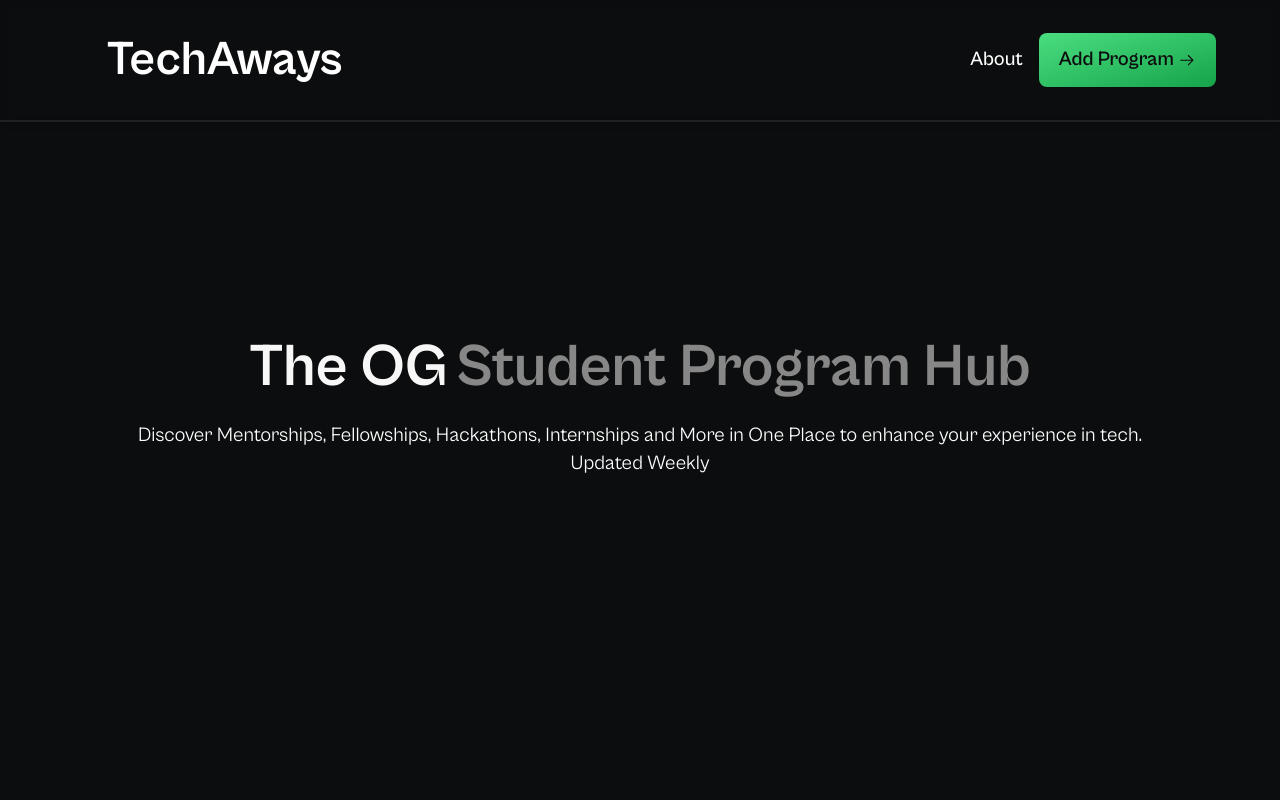
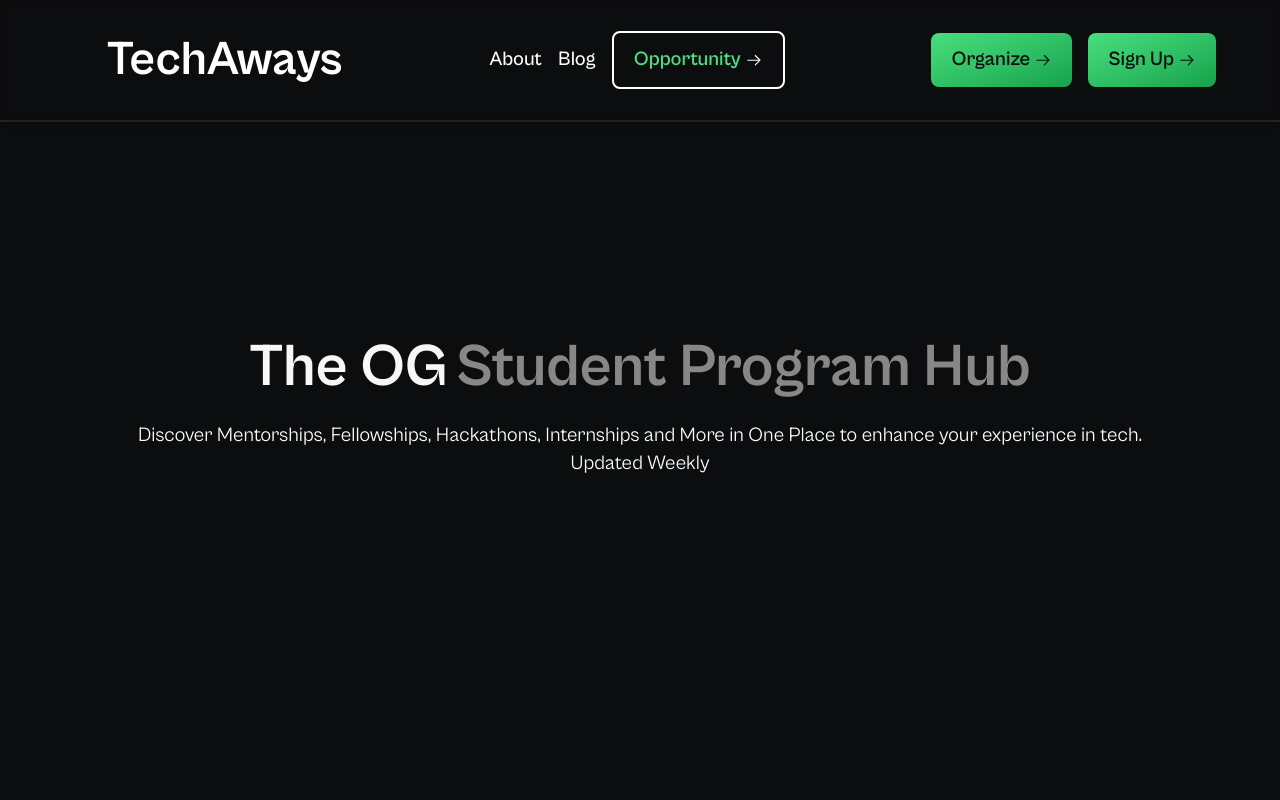
Before and after one commit to kstij/technew, a React (Vite) app: page / in a window 1280 px wide. Shown: the top 800 px of the page. Built offline with nearby package versions, Linux system fonts and the light colour scheme; no server answers.

Commit message:
navbar added and responsive

```diff
--- a/package.json
+++ b/package.json
@@ -14,7 +14,7 @@
     "react": "^18.2.0",
     "react-dom": "^18.2.0",
     "react-ga4": "^2.1.0",
-    "react-icons": "^5.0.1",
+    "react-icons": "^5.2.1",
     "react-router-dom": "^6.22.3",
     "tailwind": "^4.0.0"
   },
--- a/src/about/About.jsx
+++ b/src/about/About.jsx
@@ -34,7 +34,6 @@ function About() {
 
       {/* text-h6 md:text-h5 space-y-2 md:space-y-7 */}
 
-      <NavbarMemo />
       <section className="grid grid-cols-1 md:grid-cols-2 font-cabinG text-light-gray p-4 md:p-12">
         <header className="font-extrabold p-4 text-5xl text-accent space-y-2 lg:flex md:space-y-0 lg:space-x-4 2xl:pl-16">
           <Link
--- /dev/null
+++ b/src/components/Buttons1.jsx
@@ -0,0 +1,24 @@
+import React from "react";
+import { GoArrowRight } from "react-icons/go";
+
+export default function Button1({ children, href }) {
+  return (
+    <a
+      href={href}
+      className="text-white rounded-lg font-semibold border-white border-2 hover:bg-gray-800 group sm:px-5 sm:py-3 px-3 py-2 flex items-center gap-x-1 flex-shrink-0 transition-all duration-200 text-base xl:text-h6 2xl:text-h5"
+      style={{ backgroundColor: "transparent" }}
+    >
+      <span className="text-green-400">{children}</span>
+      <div className="relative overflow-hidden">
+        <GoArrowRight
+          className="group-hover:translate-x-5 transition-all ease-in-out-circ duration-500"
+          size={18}
+        />
+        <GoArrowRight
+          className="absolute top-0 -translate-x-5 group-hover:translate-x-0 transition-all duration-500 ease-in-out-circ"
+          size={18}
+        />
+      </div>
+    </a>
+  );
+}
--- a/src/components/Navbar.jsx
+++ b/src/components/Navbar.jsx
@@ -1,12 +1,20 @@
-import React from "react";
+import React, { useState } from "react";
 import Logosimplewhite from "./Logosimplewhite";
+import Button1 from "./Buttons1";
 import Button from "./Buttons";
 import { Link } from "react-router-dom";
+import { FaBars } from "react-icons/fa";
 
 function Navbar() {
+  const [isOpen, setIsOpen] = useState(false);
+
+  const toggleMenu = () => {
+    setIsOpen(!isOpen);
+  };
+
   return (
     <div className="absolute top-0 z-50 w-full bg-opacity-90 backdrop-blur-sm shadow-md">
-      <div className="border-b-2 border-b-dim-gray border-opacity-30 px-0 sm:px-8 lg:px-16 font-cabinG">
+      <div className="border-b-2 border-b-dim-gray border-opacity-30 px-4 sm:px-8 lg:px-16 font-cabinG">
         <nav className="flex items-center justify-between py-2 sm:py-4 lg:py-6">
           <div className="flex items-center gap-2">
             <Logosimplewhite />
@@ -16,19 +24,90 @@ function Navbar() {
               </h1>
             </Link>
           </div>
-          <div className="flex items-center gap-4">
-            <Link to="/about" className="text-base xl:text-h6 2xl:text-h5 font-medium text-gray-800 hover:text-gray-600 transition-colors duration-300">
+          <div className="flex items-center lg:hidden">
+            <button
+              onClick={toggleMenu}
+              className="text-gray-700 hover:text-gray-600 transition-colors duration-300"
+            >
+              <FaBars size={24} />
+            </button>
+          </div>
+          <div className="hidden lg:flex items-center gap-4 flex-1 justify-center">
+            <Link
+              to="/about"
+              className="text-base xl:text-h6 2xl:text-h5 font-medium text-gray-800 hover:text-gray-600 transition-colors duration-300"
+            >
               About
             </Link>
+            <Link
+              to="/blog"
+              className="text-base xl:text-h6 2xl:text-h5 font-medium text-gray-800 hover:text-gray-600 transition-colors duration-300"
+            >
+              Blog
+            </Link>
+            <Button1
+              href="https://forms.gle/MQHZajvzBzC1ks1r7"
+              className="text-base xl:text-h6 2xl:text-h5 font-medium text-green-400 hover:text-green-600 transition-colors duration-300"
+            >
+              Opportunity
+            </Button1>
+          </div>
+          <div className="hidden lg:flex items-center gap-4">
             <Button
               target="_blank"
               href="https://forms.gle/MQHZajvzBzC1ks1r7"
               className="text-sm sm:text-base px-3 py-1 sm:px-4 sm:py-2 bg-primary text-white rounded-md hover:bg-primary-dark transition-colors duration-300"
             >
-              Add Program
+              Organize
+            </Button>
+            <Button
+              to="/signup"
+              className="text-base xl:text-h6 2xl:text-h5 font-medium text-gray-800 hover:text-gray-600 transition-colors duration-300"
+            >
+              Sign Up
             </Button>
           </div>
         </nav>
+        <div className={`lg:hidden ${isOpen ? "block" : "hidden"} bg-[#0C0D0E]`}>
+          <div className="flex flex-col items-center gap-4 py-4">
+            <Link
+              to="/about"
+              className="text-base xl:text-h6 2xl:text-h5 font-medium text-gray-800 hover:text-gray-600 transition-colors duration-300"
+              onClick={toggleMenu}
+            >
+              About
+            </Link>
+            <Link
+              to="/blog"
+              className="text-base xl:text-h6 2xl:text-h5 font-medium text-gray-800 hover:text-gray-600 transition-colors duration-300"
+              onClick={toggleMenu}
+            >
+              Blog
+            </Link>
+            <Button1
+              href="https://forms.gle/MQHZajvzBzC1ks1r7"
+              className="text-base xl:text-h6 2xl:text-h5 font-medium text-green-400 hover:text-green-600 transition-colors duration-300"
+              onClick={toggleMenu}
+            >
+              Opportunity
+            </Button1>
+            <Button
+              target="_blank"
+              href="https://forms.gle/MQHZajvzBzC1ks1r7"
+              className="text-sm sm:text-base px-3 py-1 sm:px-4 sm:py-2 bg-primary text-white rounded-md hover:bg-primary-dark transition-colors duration-300"
+              onClick={toggleMenu}
+            >
+              Organize
+            </Button>
+            <Button
+              to="/signup"
+              className="text-base xl:text-h6 2xl:text-h5 font-medium text-gray-800 hover:text-gray-600 transition-colors duration-300"
+              onClick={toggleMenu}
+            >
+              Sign Up
+            </Button>
+          </div>
+        </div>
       </div>
     </div>
   );
--- a/src/legal/Legal.jsx
+++ b/src/legal/Legal.jsx
@@ -33,8 +33,6 @@ function Legal() {
       {/*  flex text-display text-h5 md:text-h2 max-w-[20ch] text-center text-accent mb-4 md:mb-0*/}
 
       {/* text-h6 md:text-h5 space-y-2 md:space-y-7 */}
-
-      <NavbarMemo />
       <section className="grid grid-cols-1 md:grid-cols-2 font-cabinG text-light-gray p-4 md:p-12">
         <header className="font-extrabold p-4 text-5xl text-accent space-y-2 lg:flex md:space-y-0 lg:space-x-4 2xl:pl-16">
           <Link
```
Also changed, not shown: 1 other file (tests, documents, lock files or other folders).
